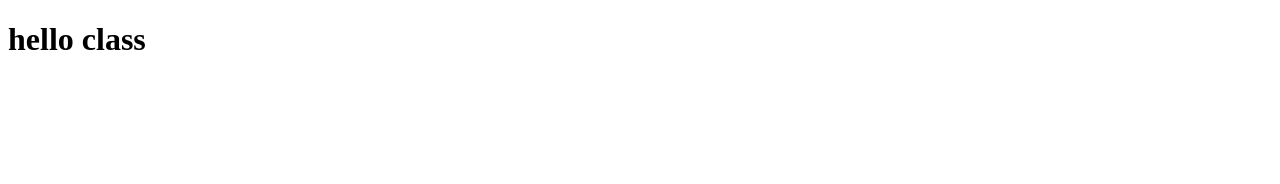
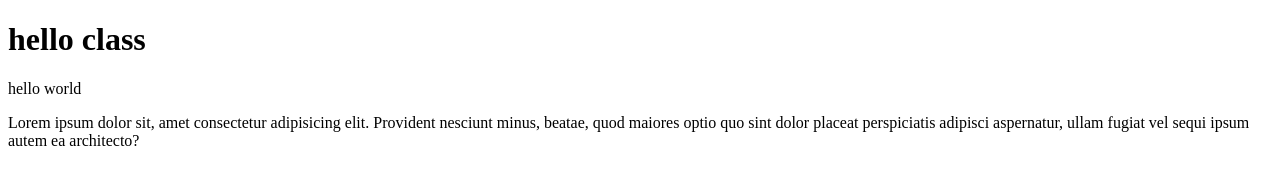
Before and after one commit to monika2012/cseds1, a plain HTML site: page index.html in a window 1280 px wide. Drawn offline with Linux system fonts and the light colour scheme.

Commit message:
second commit

```diff
--- a/index.html
+++ b/index.html
@@ -1,11 +1,15 @@
 <!DOCTYPE html>
 <html lang="en">
-<head>
-    <meta charset="UTF-8">
-    <meta name="viewport" content="width=:, initial-scale=1.0">
+  <head>
+    <meta charset="UTF-8" />
+    <meta name="viewport" content="width=:, initial-scale=1.0" />
     <title>Document</title>
-</head>
-<body>
+  </head>
+  <body>
     <h1>hello class</h1>
-</body>
+    <p>hello world</p>
+    Lorem ipsum dolor sit, amet consectetur adipisicing elit. Provident nesciunt
+    minus, beatae, quod maiores optio quo sint dolor placeat perspiciatis
+    adipisci aspernatur, ullam fugiat vel sequi ipsum autem ea architecto?
+  </body>
 </html>
```
